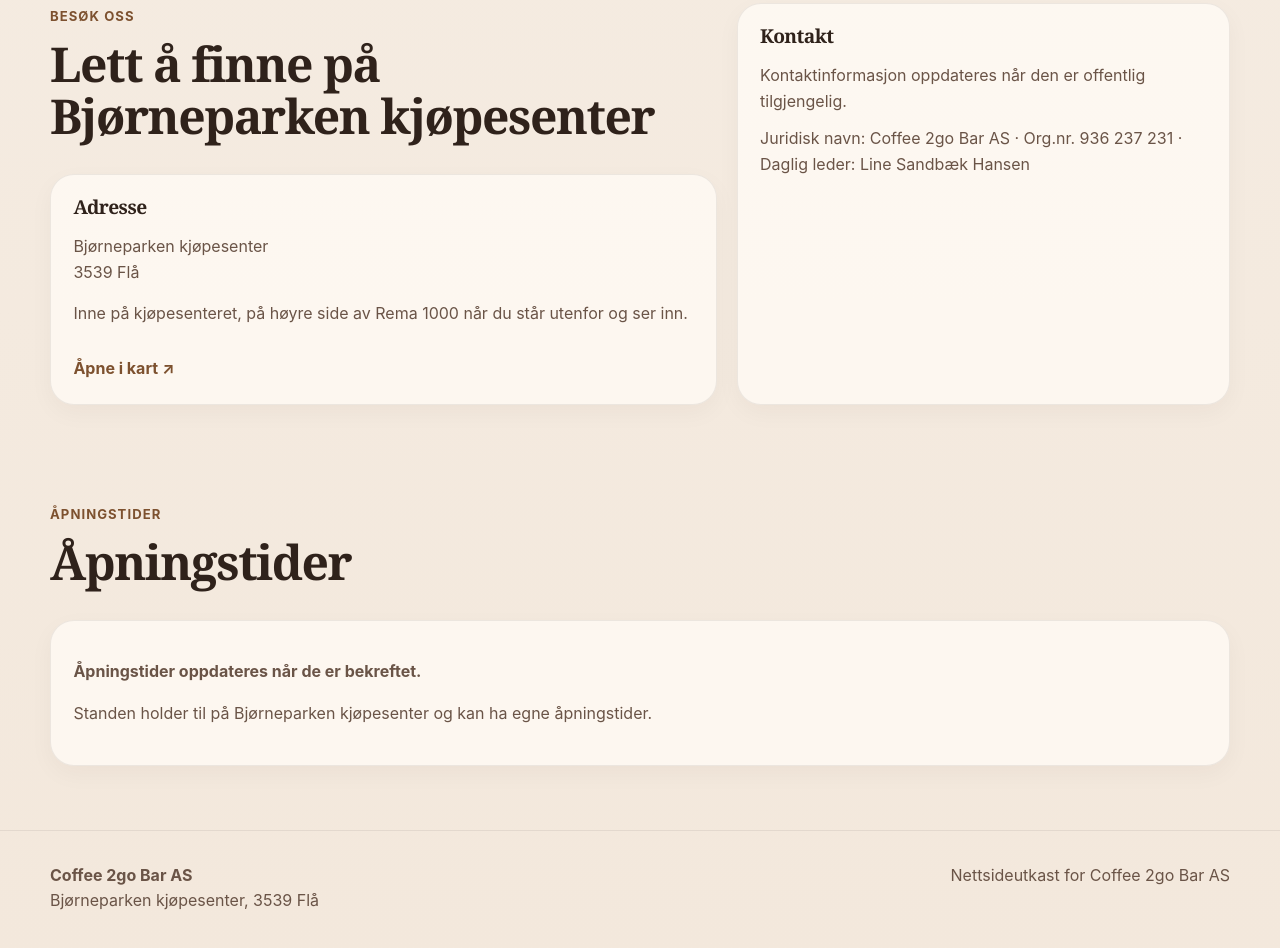
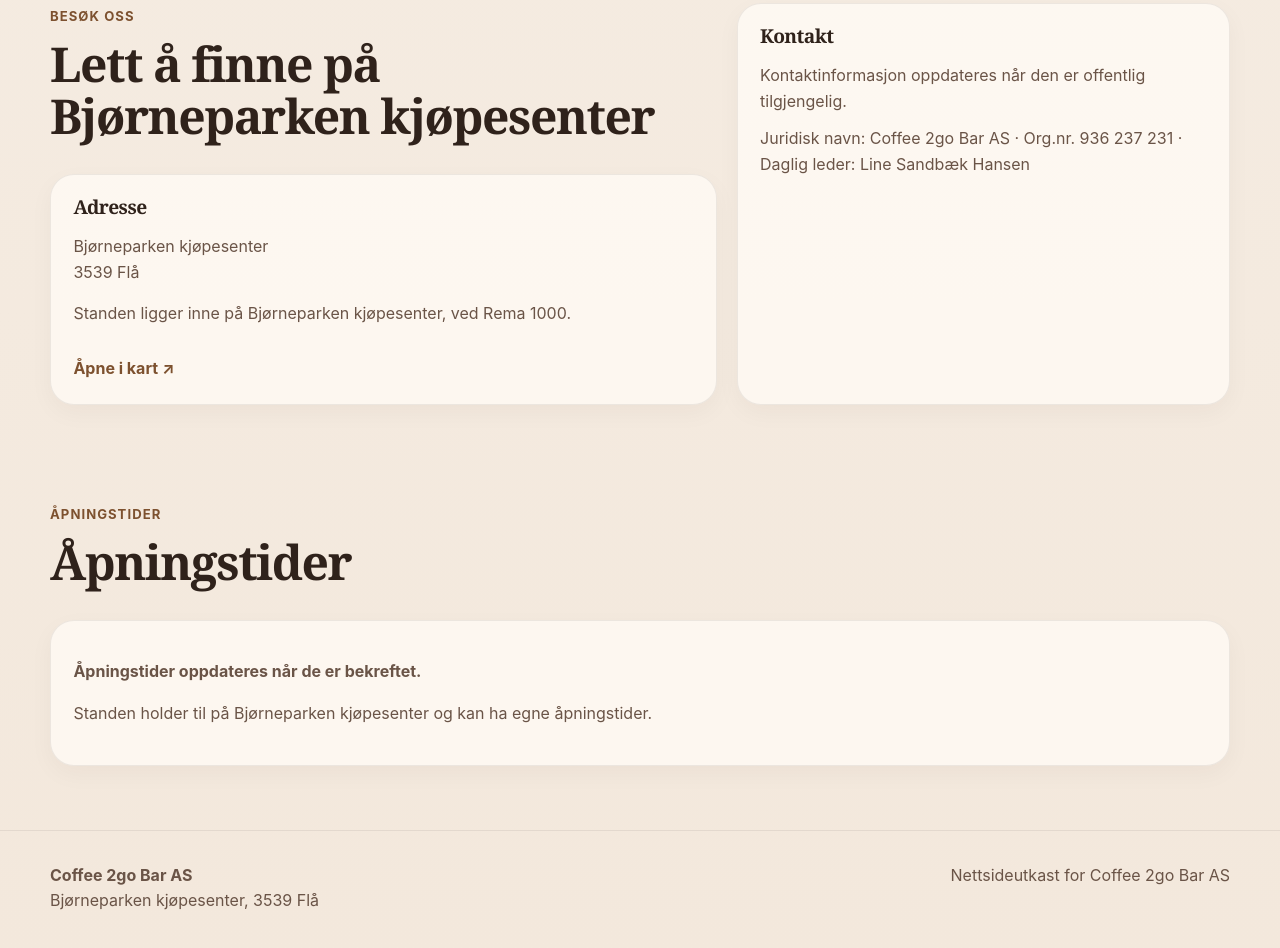
Before and after one commit to mathaak/Coffe2go, a plain HTML site: page index.html in a window 1280 px wide. Shown: the part 2967-3915 px from the top of the page. Drawn offline with Linux system fonts and the light colour scheme.

Commit message:
Simplify location description

```diff
--- a/index.html
+++ b/index.html
@@ -461,7 +461,7 @@
                 Bjørneparken kjøpesenter<br />
                 3539 Flå
               </p>
-              <p>Inne på kjøpesenteret, på høyre side av Rema 1000 når du står utenfor og ser inn.</p>
+              <p>Standen ligger inne på Bjørneparken kjøpesenter, ved Rema 1000.</p>
               <a class="map-link" href="https://www.google.com/maps/search/?api=1&query=Bj%C3%B8rneparken+kj%C3%B8pesenter,+3539+Fl%C3%A5" target="_blank" rel="noreferrer">Åpne i kart ↗</a>
             </div>
           </div>
```
